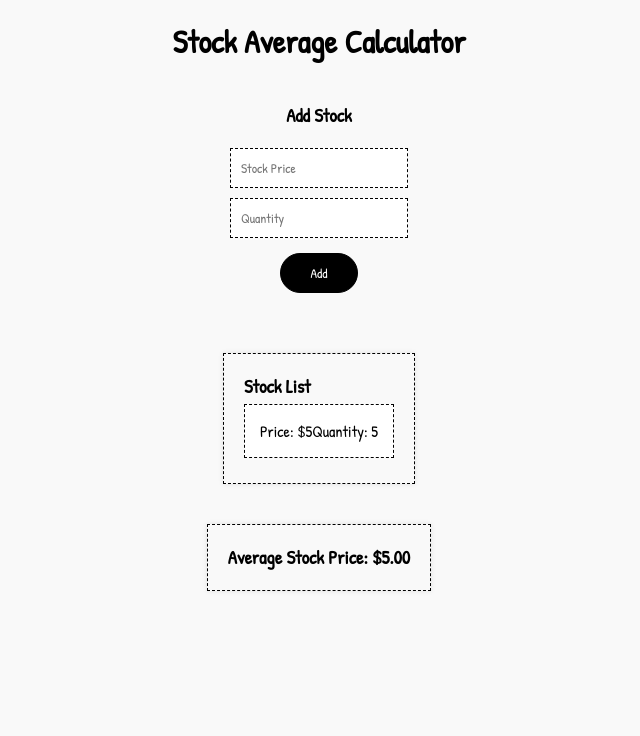
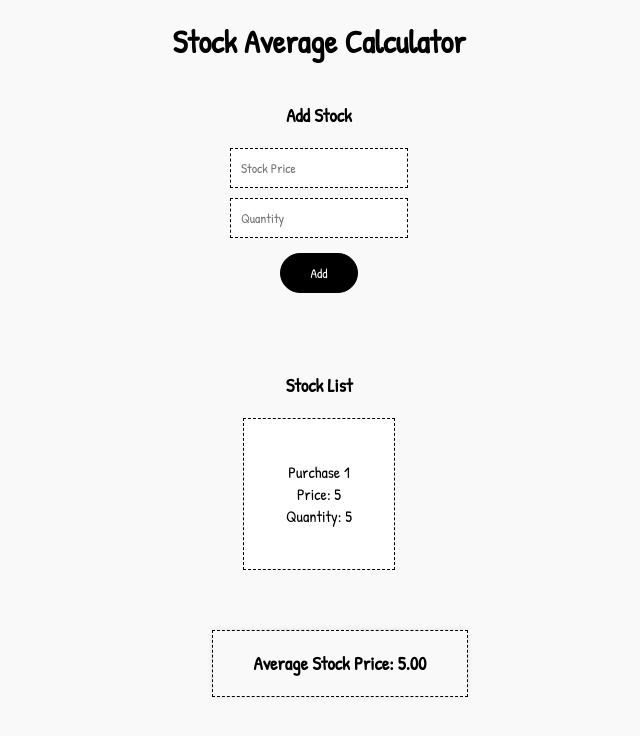
Before and after one commit to vighnesh-radhakrishnan/stock-average-calculator, a React (Create React App) app: page / in a window 1280 px wide. Both pictures are taken after typing "5", "5" into the empty fields and a click on the button "Add". Shown: the top 736 px of the page, without its empty margins (321-961 px from the left). Built offline with nearby package versions, Linux system fonts and the light colour scheme.

Commit message:
styling changes and box for each purchase

```diff
--- a/src/App.js
+++ b/src/App.js
@@ -14,7 +14,9 @@ const App = () => {
 
   return (
     <AppWrapper>
-      <h1>Stock Average Calculator</h1>
+      <div className="title">
+        <h1>Stock Average Calculator</h1>
+      </div>
       <Form addStock={addStock} />
       {stocks.length > 0 && (
         <>
--- a/src/components/AveragePrice.js
+++ b/src/components/AveragePrice.js
@@ -17,7 +17,9 @@ const AveragePrice = ({ stocks }) => {
 
   return (
     <AveragePriceWrapper>
-      <h3>Average Stock Price: ${calculateAverage()}</h3>
+      <div className="avgPrice">
+        <h3>Average Stock Price: {calculateAverage()}</h3>
+      </div>
     </AveragePriceWrapper>
   );
 };
--- a/src/components/Containers.js
+++ b/src/components/Containers.js
@@ -7,7 +7,7 @@ export const FormWrapper = styled.div`
   display: flex;
   justify-content: center;
   align-items: center;
-  flex-direction: column; /* Ensure elements are stacked vertically */
+  flex-direction: column;
 
   .formContainer {
     display: flex;
@@ -64,25 +64,39 @@ export const FormWrapper = styled.div`
 
 export const StockListWrapper = styled.div`
   margin: 20px;
-  background-color: #f9f9f9; /* Light paper-like background */
-  border: 1px dashed #000; /* Dotted border */
+  background-color: #f9f9f9;
   padding: 20px;
-  box-shadow: 0 0 5px rgba(0, 0, 0, 0.1);
+  display: flex;
+  flex-direction: column;
+  align-items: center;
 
   h3 {
     color: #000;
     font-family: "Patrick Hand", cursive;
+    text-align: center;
+    margin-bottom: 20px;
+  }
+
+  .stock-grid {
+    display: flex;
+    flex-wrap: wrap;
+    justify-content: center;
+    gap: 15px;
   }
 
   .stock-item {
-    display: flex;
-    justify-content: space-between;
-    margin: 5px 0;
-    background-color: #fff; /* Light background */
+    background-color: #fff;
     padding: 15px;
     border: 1px dashed #000; /* Dotted border */
     color: #000;
     font-family: "Patrick Hand", cursive;
+    text-align: center;
+    width: 120px;
+    height: 120px;
+    display: flex;
+    flex-direction: column;
+    justify-content: center;
+    align-items: center;
 
     &:hover {
       box-shadow: 0 0 10px rgba(0, 0, 0, 0.2); /* Subtle shadow on hover */
@@ -91,22 +105,38 @@ export const StockListWrapper = styled.div`
 `;
 
 export const AveragePriceWrapper = styled.div`
-  margin: 20px;
+  margin: 20px auto; /* Center the whole component */
   background-color: #f9f9f9;
-  border: 1px dashed #000;
-  padding: 20px;
-  box-shadow: 0 0 5px rgba(0, 0, 0, 0.1);
+  max-width: 300px; /* Set a maximum width so it doesn't stretch */
 
   h3 {
     color: #000;
     font-family: "Patrick Hand", cursive;
+    text-align: center; /* Center the text */
+  }
+
+  .avgPrice {
+    display: flex;
+    flex-direction: column;
+    justify-content: center;
+    align-items: center;
+    border: 1px dashed #000;
+    padding: 20px;
+    box-shadow: 0 0 5px rgba(0, 0, 0, 0.1);
+    margin: 0 auto; /* Center the avgPrice block */
+    width: 100%; /* Ensure it fits within the wrapper */
   }
 `;
 
 export const AppWrapper = styled.div`
   display: flex;
   flex-direction: column;
-  align-items: center;
+  /* align-items: center; */
+  .title {
+    display: flex;
+    align-items: center;
+    justify-content: center;
+  }
   background-color: #f9f9f9; /* Paper-like background */
   color: #000; /* Black text for contrast */
   min-height: 100vh;
--- a/src/components/StockList.js
+++ b/src/components/StockList.js
@@ -1,4 +1,3 @@
-// src/components/StockList.js
 import React from "react";
 import { StockListWrapper } from "./Containers"; // Import the wrapper
 
@@ -6,12 +5,16 @@ const StockList = ({ stocks }) => {
   return (
     <StockListWrapper>
       <h3>Stock List</h3>
-      {stocks.map((stock, index) => (
-        <div className="stock-item" key={index}>
-          <span>Price: ${stock.price}</span>
-          <span>Quantity: {stock.quantity}</span>
-        </div>
-      ))}
+      <div className="stock-grid">
+        {" "}
+        {stocks.map((stock, index) => (
+          <div className="stock-item" key={index}>
+            <div>Purchase {index + 1}</div>
+            <div>Price: {stock.price}</div>
+            <div>Quantity: {stock.quantity}</div>
+          </div>
+        ))}
+      </div>
     </StockListWrapper>
   );
 };
```
